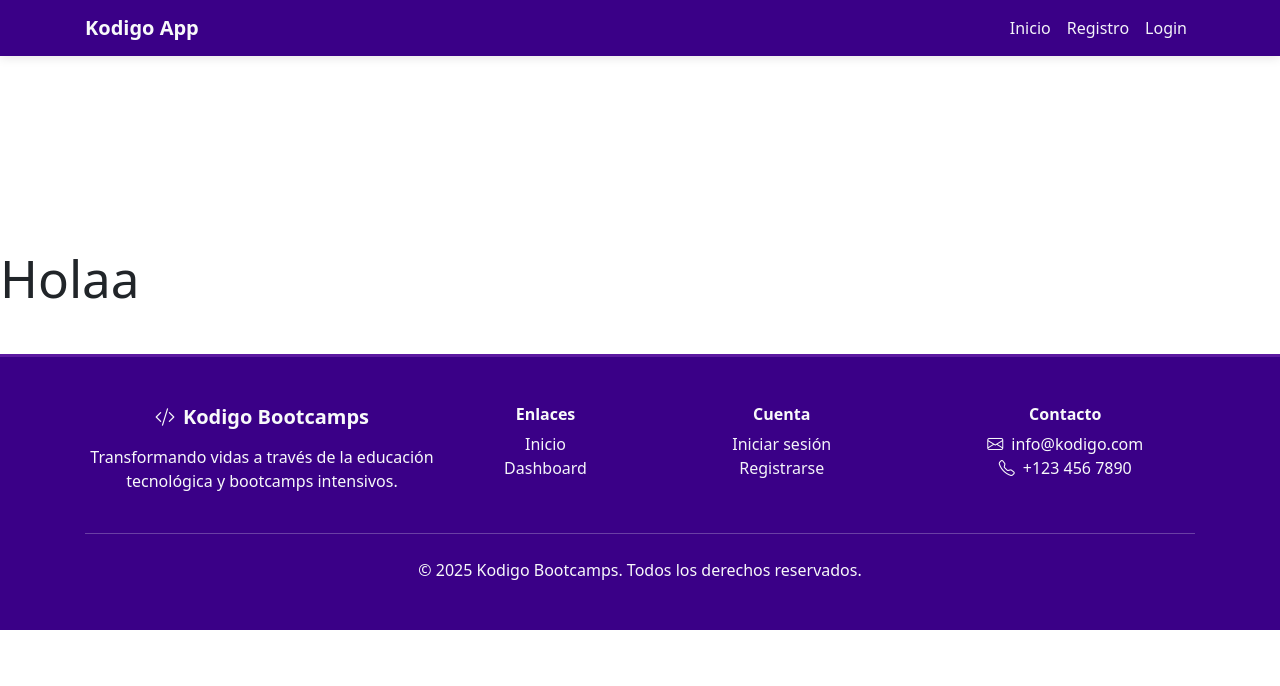
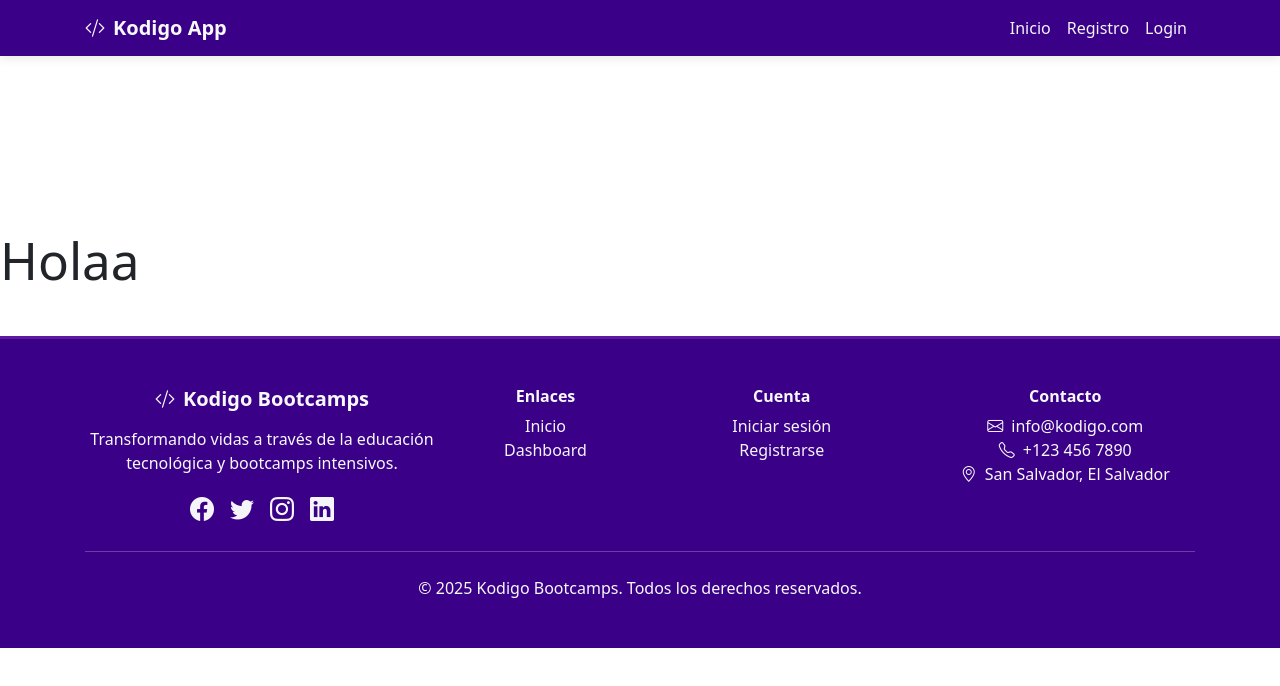
Before and after one commit to Robr44/Frotend_React_App, a React (Vite) app in the folder kodigo-Appi/: page /dashboard in a window 1280 px wide. Shown: the top 686 px of the page. Built offline with nearby package versions, Linux system fonts and the light colour scheme.

Commit message:
Fix/Añadiendo mejoras a navbar y footer

```diff
--- a/kodigo-Appi/src/components/Footer.jsx
+++ b/kodigo-Appi/src/components/Footer.jsx
@@ -1,5 +1,5 @@
 import React from "react";
-import { Link } from "react-router";
+import { Link } from "react-router-dom";
 
 export default function Footer() {
   return (
@@ -11,6 +11,12 @@ export default function Footer() {
               <i className="bi bi-code-slash me-2"></i>Kodigo Bootcamps
             </h5>
             <p>Transformando vidas a través de la educación tecnológica y bootcamps intensivos.</p>
+            <div className="mt-3">
+              <a href="#" className="text-light me-3"><i className="bi bi-facebook fs-4"></i></a>
+              <a href="#" className="text-light me-3"><i className="bi bi-twitter fs-4"></i></a>
+              <a href="#" className="text-light me-3"><i className="bi bi-instagram fs-4"></i></a>
+              <a href="#" className="text-light"><i className="bi bi-linkedin fs-4"></i></a>
+            </div>
           </div>
           <div className="col-lg-2 mb-4 mb-lg-0">
             <h6 className="fw-bold">Enlaces</h6>
@@ -31,6 +37,7 @@ export default function Footer() {
             <ul className="list-unstyled">
               <li><i className="bi bi-envelope me-2"></i>info@kodigo.com</li>
               <li><i className="bi bi-telephone me-2"></i>+123 456 7890</li>
+              <li><i className="bi bi-geo-alt me-2"></i>San Salvador, El Salvador</li>
             </ul>
           </div>
         </div>
--- a/kodigo-Appi/src/components/navbar.jsx
+++ b/kodigo-Appi/src/components/navbar.jsx
@@ -5,6 +5,7 @@ export default function Navbar() {
   const navigate = useNavigate();
   const location = useLocation();
   const [isAuthenticated, setIsAuthenticated] = useState(false);
+  const [isNavCollapsed, setIsNavCollapsed] = useState(true);
 
   useEffect(() => {
     const token = localStorage.getItem("token");
@@ -17,11 +18,19 @@ export default function Navbar() {
     navigate("/login");
   };
 
+  const handleNavToggle = () => {
+    setIsNavCollapsed(!isNavCollapsed);
+  };
+
+  const handleNavLinkClick = () => {
+    setIsNavCollapsed(true);
+  };
+
   return (
     <nav className="navbar navbar-expand-lg navbarcontent fixed-top">
       <div className="container">
-        <Link className="navbar-brand text-light fw-bold" to="/">
-          Kodigo App
+        <Link className="navbar-brand text-light fw-bold" to="/" onClick={handleNavLinkClick}>
+          <i className="bi bi-code-slash me-2"></i>Kodigo App
         </Link>
 
         <button
@@ -30,18 +39,20 @@ export default function Navbar() {
           data-bs-toggle="collapse"
           data-bs-target="#navbarNav"
           aria-controls="navbarNav"
-          aria-expanded="false"
+          aria-expanded={!isNavCollapsed}
           aria-label="Toggle navigation"
+          onClick={handleNavToggle}
         >
           <span className="navbar-toggler-icon"></span>
         </button>
 
-        <div className="collapse navbar-collapse" id="navbarNav">
+        <div className={`collapse navbar-collapse ${!isNavCollapsed ? 'show' : ''}`} id="navbarNav">
           <ul className="navbar-nav ms-auto">
             <li className="nav-item">
               <Link
                 className={`nav-link ${location.pathname === '/' ? 'active' : ''}`}
                 to="/"
+                onClick={handleNavLinkClick}
               >
                 Inicio
               </Link>
@@ -53,13 +64,14 @@ export default function Navbar() {
                   <Link
                     className={`nav-link ${location.pathname === '/dashboard' ? 'active' : ''}`}
                     to="/dashboard"
+                    onClick={handleNavLinkClick}
                   >
                     Dashboard
                   </Link>
                 </li>
                 <li className="nav-item">
                   <button
-                    className="btn btn-info"
+                    className="btn btn-info ms-lg-3 mt-2 mt-lg-0"
                     style={{ backgroundColor: "var(--color-button)", color: "white" }}
                     onClick={handleLogout}
                   >
@@ -73,6 +85,7 @@ export default function Navbar() {
                   <Link
                     className={`nav-link ${location.pathname === '/register' ? 'active' : ''}`}
                     to="/register"
+                    onClick={handleNavLinkClick}
                   >
                     Registro
                   </Link>
@@ -81,6 +94,7 @@ export default function Navbar() {
                   <Link
                     className={`nav-link ${location.pathname === '/login' ? 'active' : ''}`}
                     to="/login"
+                    onClick={handleNavLinkClick}
                   >
                     Login
                   </Link>
```
